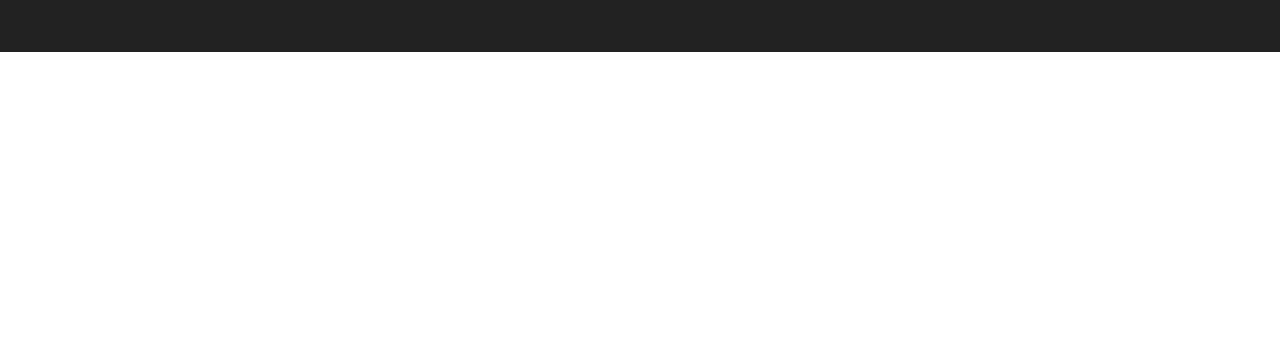
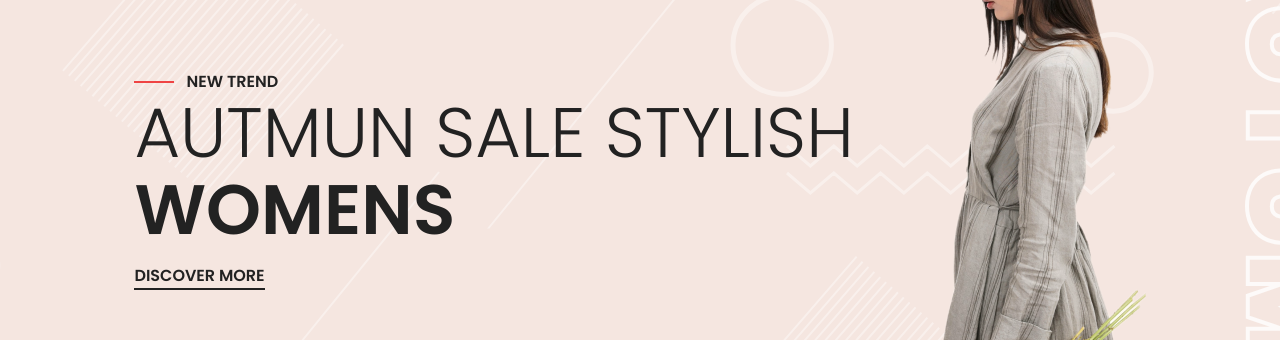
Before and after one commit to EZinkov/my-e-com-project, a React (Create React App) app: page / in a window 1280 px wide. Shown: the part 220-560 px from the top of the page. Built offline with nearby package versions, Linux system fonts and the light colour scheme; no server answers.

Commit message:
add: Hero section

```diff
--- a/src/pages/Home.js
+++ b/src/pages/Home.js
@@ -2,6 +2,7 @@ import React, { useContext } from "react"
 
 import { ProductContext } from "../contexts/ProductContext"
 import Product from "../components/Product"
+import Hero from "../components/Hero"
 
 const Home = () => {
   const { products } = useContext(ProductContext)
@@ -13,6 +14,7 @@ const Home = () => {
 
   return (
     <div>
+      <Hero />
       <section className="py-16">
         <div className="container mx-auto">
           <div className="grid grid-cols-1 md:grid-cols-2 lg:grid-cols-4 xl:grid-cols-5 gap-[30px] max-w-sm mx-auto md:max-w-none md:mx-0">
```
